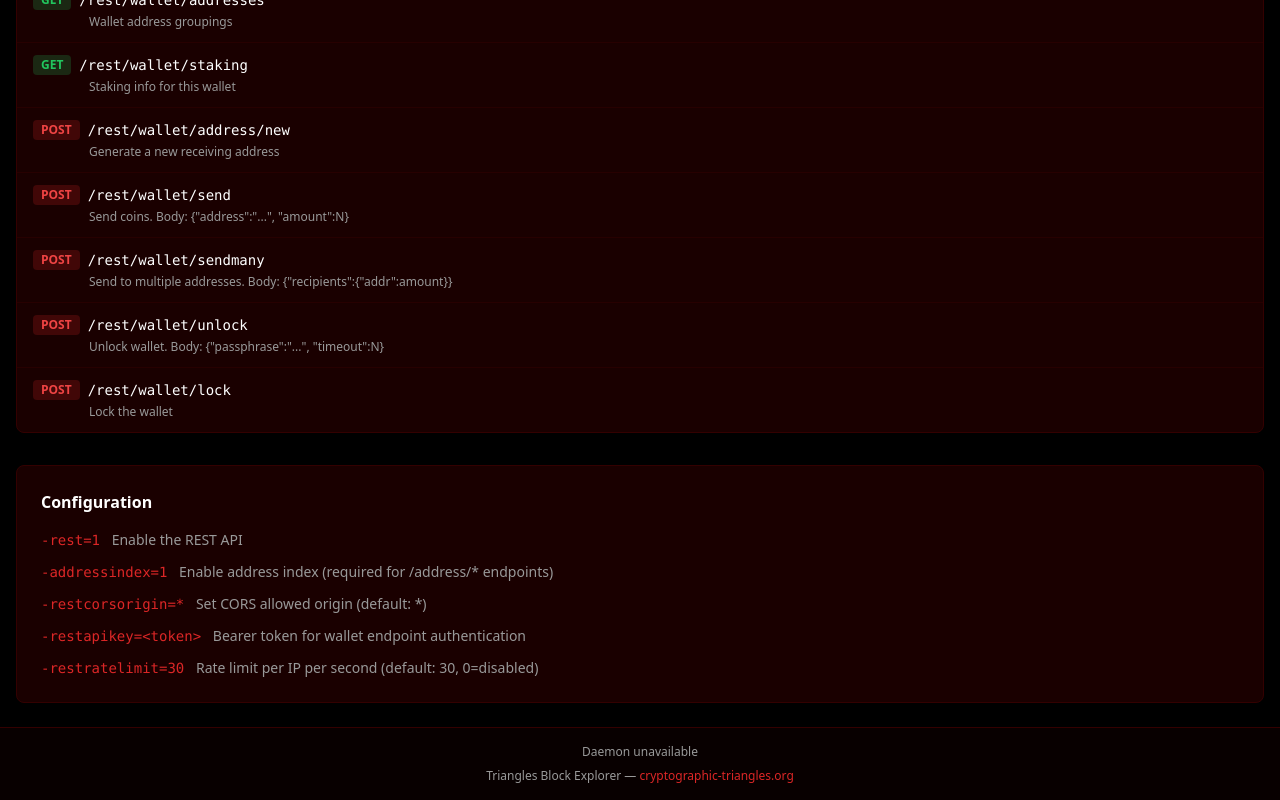
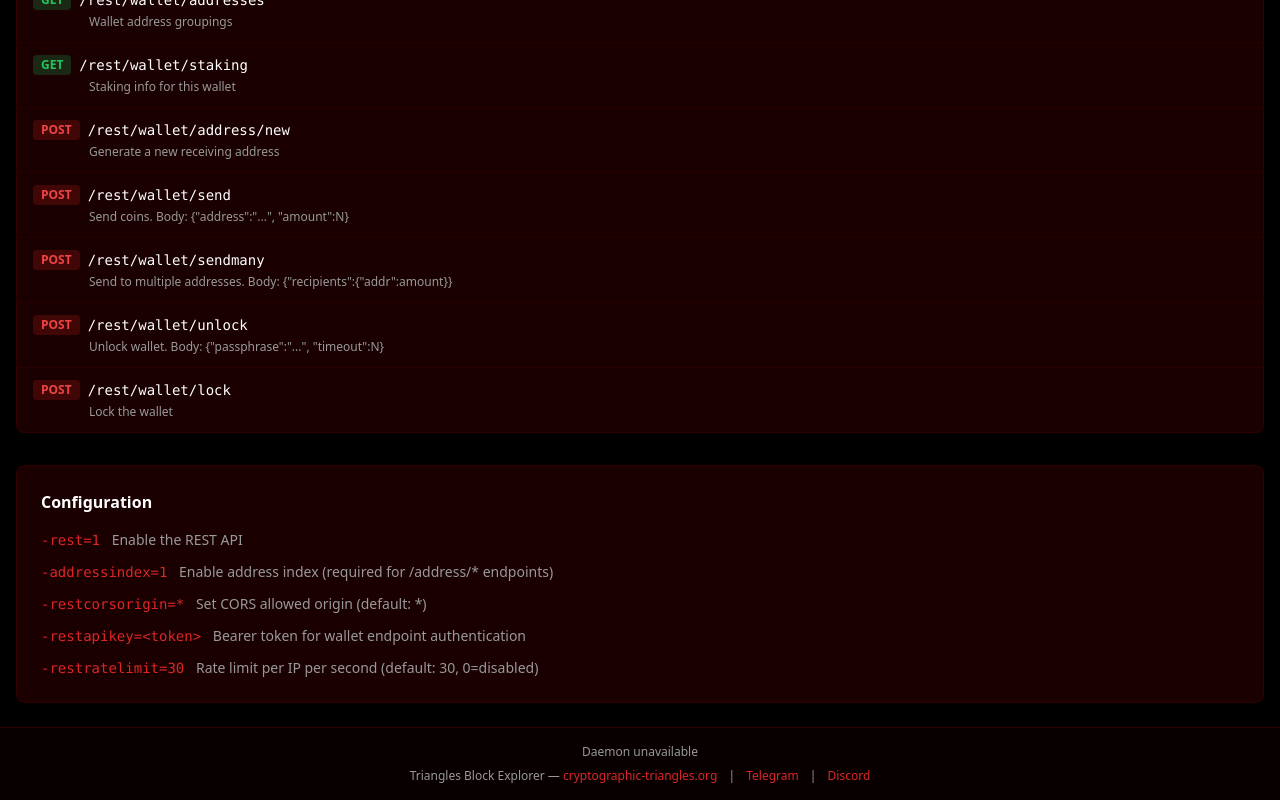
Before and after one commit to SamiAhmed7777/triangles-explorer, a SvelteKit app: page /api in a window 1280 px wide. Shown: the part 2168-2968 px from the top of the page. Built offline with nearby package versions, Linux system fonts and the light colour scheme; no server answers.

Commit message:
Add Telegram and Discord links to footer

```diff
--- a/src/routes/+layout.svelte
+++ b/src/routes/+layout.svelte
@@ -66,6 +66,10 @@
 			{/if}
 			<div class="text-center text-xs text-tri-muted mt-2">
 				Triangles Block Explorer &mdash; <a href="https://cryptographic-triangles.org" class="text-tri-accent hover:underline">cryptographic-triangles.org</a>
+				<span class="mx-2">|</span>
+				<a href="https://t.me/+r3ba6HDT9YZmOTBk" target="_blank" rel="noopener noreferrer" class="text-tri-accent hover:underline">Telegram</a>
+				<span class="mx-2">|</span>
+				<a href="https://discord.gg/byV4GhtXKg" target="_blank" rel="noopener noreferrer" class="text-tri-accent hover:underline">Discord</a>
 			</div>
 		</div>
 	</footer>
```
